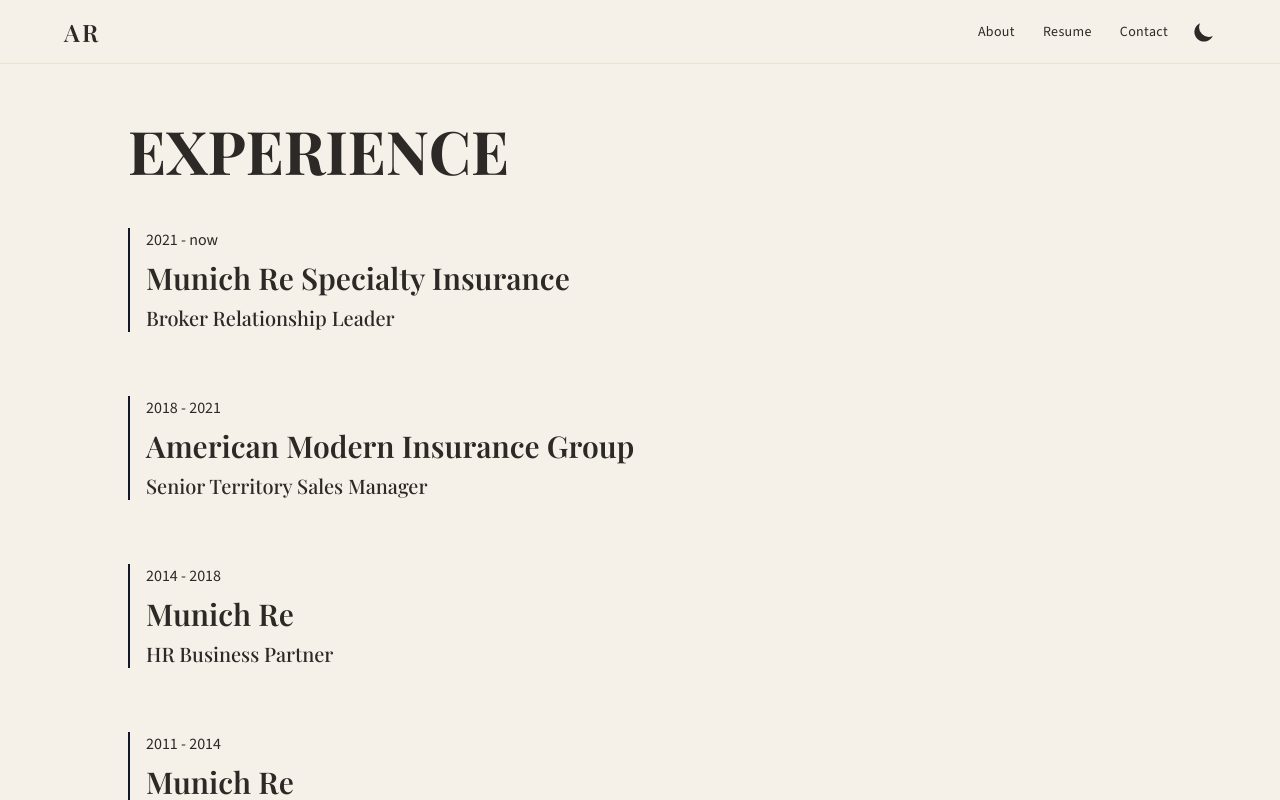
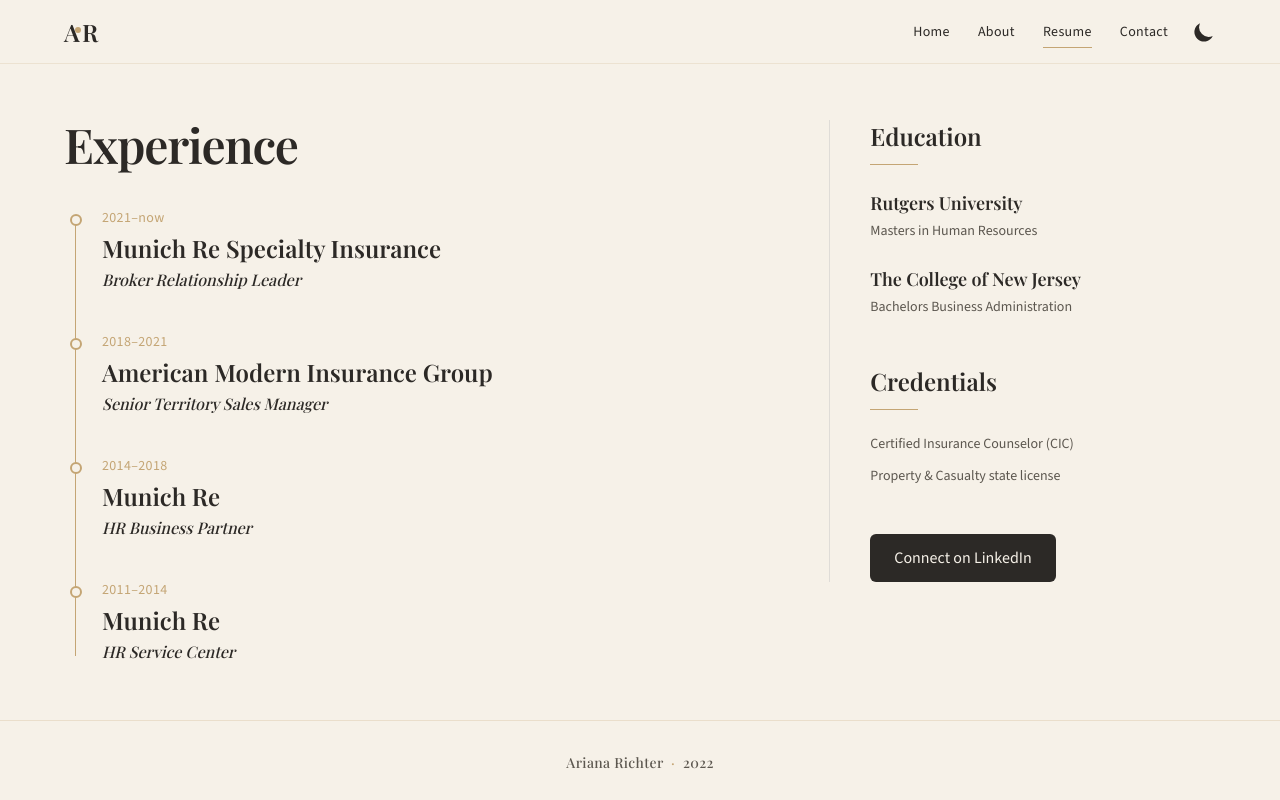
Before and after one commit to car-r/ariana, a Next.js app: page /resume in a window 1280 px wide. Shown: the top 800 px of the page. Built offline with nearby package versions, Linux system fonts and the light colour scheme.

Commit message:
Restyle About and Resume to match the cream brand mockups.

```diff
--- a/components/Navbar.js
+++ b/components/Navbar.js
@@ -1,4 +1,5 @@
 import Link from 'next/link'
+import { useRouter } from 'next/router'
 import { MenuIcon } from '@heroicons/react/solid'
 import { XIcon } from '@heroicons/react/solid'
 import {useTheme} from "next-themes"
@@ -6,6 +7,7 @@
 import{SunIcon ,MoonIcon} from "@heroicons/react/solid"
 
 const Navbar = ({toggle, isOpen}) => {
+    const router = useRouter()
     const [mounted, setMounted] = useState(false);
     const {systemTheme , theme, setTheme} = useTheme ();
 
@@ -31,27 +33,44 @@
       }
    }
 
-    const linkClass =
-        "py-1 px-3 rounded-full text-sm tracking-wide hover:text-gold-dark transition-colors dark:hover:text-gold-light"
+    const navItemClass = (href) => {
+        const active = router.pathname === href
+        return "relative py-1 px-3 text-sm tracking-wide hover:text-gold-dark transition-colors dark:hover:text-gold-light" + (active ? " text-charcoal dark:text-stone-100" : "")
+    }
 
     return (
         <nav className="sticky top-0 z-50 h-16 border-b border-gold/20 bg-cream text-charcoal dark:border-stone-700 dark:bg-black dark:text-stone-300">
             <div className="mx-auto flex h-full w-11/12 max-w-6xl items-center justify-between">
                 <Link href="/">
-                    <a className="font-serif text-2xl font-semibold tracking-[0.12em]">AR</a>
+                    <a className="relative font-serif text-2xl font-semibold tracking-[0.12em]">
+                        AR
+                        <span className="absolute left-[11px] top-[11px] h-1.5 w-1.5 rounded-full bg-gold" aria-hidden="true" />
+                    </a>
                 </Link>
                 <div className="hidden items-center gap-1 md:flex">
+                    <Link href="/">
+                        <a className={navItemClass('/')}>
+                            Home
+                            {router.pathname === '/' ? <span className="absolute inset-x-3 -bottom-0.5 h-px bg-gold" aria-hidden="true" /> : null}
+                        </a>
+                    </Link>
                     <Link href="/about">
-                        <a className={linkClass}>About</a>
+                        <a className={navItemClass('/about')}>
+                            About
+                            {router.pathname === '/about' ? <span className="absolute inset-x-3 -bottom-0.5 h-px bg-gold" aria-hidden="true" /> : null}
+                        </a>
                     </Link>
                     <Link href="/resume">
-                        <a className={linkClass}>Resume</a>
+                        <a className={navItemClass('/resume')}>
+                            Resume
+                            {router.pathname === '/resume' ? <span className="absolute inset-x-3 -bottom-0.5 h-px bg-gold" aria-hidden="true" /> : null}
+                        </a>
                     </Link>
                     <a
                         href="https://www.linkedin.com/in/arianarichter24"
                         target="_blank"
                         rel="noopener noreferrer"
-                        className={linkClass}
+                        className="relative py-1 px-3 text-sm tracking-wide hover:text-gold-dark transition-colors dark:hover:text-gold-light"
                     >
                         Contact
                     </a>
--- a/components/Sidebar.js
+++ b/components/Sidebar.js
@@ -1,9 +1,11 @@
 import Link from 'next/link'
+import { useRouter } from 'next/router'
 import {useTheme} from "next-themes"
 import {useState, useEffect} from "react"
 import{SunIcon ,MoonIcon} from "@heroicons/react/solid"
 
 const Sidebar = ({toggle, isOpen}) => {
+    const router = useRouter()
     const [mounted, setMounted] = useState(false);
     const {systemTheme , theme, setTheme} = useTheme ();
 
@@ -29,6 +31,13 @@
       }
    }
 
+    const itemClass = (href) => {
+        const active = router.pathname === href
+        return `h-10 px-4 flex items-center text-xl rounded-lg hover:bg-cream-200 dark:hover:bg-stone-700 hover:-translate-y-0.5 transition-all ease-in-out ${
+            active ? 'text-gold-dark dark:text-gold-light' : ''
+        }`
+    }
+
     return (
         <div className={
             isOpen ? `bg-cream dark:bg-stone-900 min-h-screen fixed z-50 w-10/12 px-2 transform transition duration-200 ease-in-out md:hidden`
@@ -36,18 +45,24 @@
             }
             onClick={toggle}
             >
-            <div className="font-serif text-2xl font-semibold tracking-[0.12em] py-4 px-4">
+            <div className="relative font-serif text-2xl font-semibold tracking-[0.12em] py-4 px-4">
                 <Link href="/">AR</Link>
+                <span className="absolute left-[27px] top-[27px] h-1.5 w-1.5 rounded-full bg-gold" aria-hidden="true" />
             </div>
             <nav className="">
                 <div className="grid grid-cols-1 gap-4">
+                    <Link href="/">
+                        <a className={itemClass('/')}>
+                            Home
+                        </a>
+                    </Link>
                     <Link href="/about">
-                        <a className="h-10 px-4 flex items-center text-xl rounded-lg hover:bg-cream-200 dark:hover:bg-stone-700 hover:-translate-y-0.5 transition-all ease-in-out">
+                        <a className={itemClass('/about')}>
                             About
                         </a>
                     </Link>
                     <Link href="/resume">
-                        <a className="h-10 px-4 flex items-center text-xl rounded-lg hover:bg-cream-200 dark:hover:bg-stone-700 hover:-translate-y-0.5 transition-all ease-in-out">
+                        <a className={itemClass('/resume')}>
                             Resume
                         </a>
                     </Link>
--- a/pages/about.js
+++ b/pages/about.js
@@ -1,38 +1,127 @@
+import Head from 'next/head'
 import Image from 'next/image'
-import brl from '../public/BRL.png'
+import {
+    AcademicCapIcon,
+    IdentificationIcon,
+    SparklesIcon,
+    TranslateIcon,
+    BadgeCheckIcon,
+    StarIcon,
+} from '@heroicons/react/outline'
+
+const facts = [
+    {
+        title: 'Education',
+        icon: AcademicCapIcon,
+        items: [
+            'The College of New Jersey, B.A. Business Administration & Marketing',
+            'Rutgers University, M.S. HR Management',
+        ],
+    },
+    {
+        title: 'Licenses',
+        icon: IdentificationIcon,
+        items: [
+            'Certified Insurance Counselor (CIC)',
+            'Property & Casualty state license',
+        ],
+    },
+    {
+        title: 'Languages',
+        icon: TranslateIcon,
+        items: ['Fluent in Spanish'],
+    },
+    {
+        title: 'Outside work',
+        icon: SparklesIcon,
+        items: ['Traveling, cooking, riding her e-bike, and improving her golf game'],
+    },
+]
+
+const pills = [
+    { label: 'CIC', icon: BadgeCheckIcon },
+    { label: 'APCIA Emerging Leaders', icon: StarIcon },
+    { label: 'West Region MVP', icon: SparklesIcon },
+]
 
 export default function About() {
     return (
-        <div className="flex flex-col w-11/12 mx-auto justify-center items-center mt-16 max-w-3xl">
-            <Image src={brl} className="rounded-lg" alt="ariana richter BRL"/>
-            <div className="flex flex-col w-full mb-14">
-                <h1 className="text-3xl my-8 md:text-4xl ">{`Hi. I'm Ariana Richter`}</h1>
-                <p className="mb-4">
-                    {`I joined Munich Re in 2010 and have held various roles across three different entities. My career
-                    started in Human Resources in the Princeton, NJ Headquarters and later went on to the American Modern
-                    Insurance Group Sales team to manage the Northern California & Northern Nevada territories where I was
-                    awarded West Region MVP. I then assumed the Broker Relationship Leader role on the Munich Re Specialty
-                    Insurance Distribution team in June 2021 and am an Ambassador for the Cross Platform Team.`}
-                </p>
-                <p className="mb-4">
-                    {`I live with my husband Carson in sunny Scottsdale, Arizona. I graduated with a Bachelor’s Degree
-                    in Business Administration &amp; Marketing from The College of New Jersey and also hold a Master’s in HR
-                    Management from Rutgers University. I'm a Certified Insurance Counselor (CIC) and have a Property &
-                    Casualty State License.`}
-                </p>
-                <p className="mb-4">
-                    {`I've also won several awards at Munich Re and was part of the 2021 Class of
-                    Emerging Leaders issued by the APCIA. Little known fact about me: I was born in Argentina and am
-                    fluent in Spanish. My hobbies include traveling, cooking, riding my e-bike and continuing to improve my golf
-                    game.`}
-                </p>
-                <p className="mb-4">
-                    {`As a BRL, I'm responsible for the partnership between Munich Re and Alliant. I'm also an embedded
-                    distribution resource within the Insurance Programs practice.`}
-                </p>
-                <p>Ariana</p>
+        <div className="w-full bg-cream text-charcoal dark:bg-black dark:text-stone-300">
+            <Head>
+                <title>About — Ariana Richter</title>
+            </Head>
+            <div className="mx-auto w-11/12 max-w-6xl py-10 md:py-14">
+                <div className="flex flex-col gap-12 lg:flex-row lg:items-start lg:gap-16">
+                    <div className="lg:w-[55%]">
+                        <h1 className="font-serif text-5xl font-semibold tracking-tight text-charcoal md:text-6xl dark:text-stone-200">
+                            About
+                        </h1>
+                        <div className="mt-4 h-px w-16 bg-gold" />
+
+                        <div className="mt-8 space-y-5 text-base leading-relaxed text-charcoal dark:text-stone-300 md:text-[1.05rem]">
+                            <p>
+                                Ariana joined Munich Re in 2010 and has held roles across three entities. She started in Human Resources at the Princeton headquarters, then moved to American Modern sales covering Northern California and Northern Nevada, where she was named West Region MVP.
+                            </p>
+                            <p>
+                                She has served as Broker Relationship Leader on the Munich Re Specialty Insurance Distribution team since June 2021 and is an Ambassador for the Cross Platform Team. She is responsible for the Munich Re / Alliant partnership and is an embedded resource in the Insurance Programs practice.
+                            </p>
+                            <p>
+                                She lives in Scottsdale with her husband Carson. Born in Argentina, she is fluent in Spanish.
+                            </p>
+                            <p>
+                                She earned a Bachelor’s in Business Administration & Marketing from The College of New Jersey and a Master’s in HR Management from Rutgers University.
+                            </p>
+                        </div>
+
+                        <div className="mt-10 grid grid-cols-1 gap-4 sm:grid-cols-2">
+                            {facts.map((fact) => (
+                                <div
+                                    key={fact.title}
+                                    className="rounded-xl bg-cream-200 p-5 dark:bg-stone-900"
+                                >
+                                    <fact.icon className="h-5 w-5 text-gold" aria-hidden="true" />
+                                    <h2 className="mt-3 font-serif text-lg font-semibold text-charcoal dark:text-stone-200">
+                                        {fact.title}
+                                    </h2>
+                                    <ul className="mt-2 space-y-1 text-sm leading-relaxed text-charcoal-muted dark:text-stone-400">
+                                        {fact.items.map((item) => (
+                                            <li key={item}>{item}</li>
+                                        ))}
+                                    </ul>
+                                </div>
+                            ))}
+                        </div>
+                    </div>
+
+                    <div className="lg:w-[42%] lg:flex-shrink-0">
+                        <div className="relative overflow-hidden rounded-2xl shadow-[0_16px_40px_rgba(44,41,38,0.14)] dark:shadow-[0_16px_40px_rgba(0,0,0,0.45)]">
+                            <Image
+                                src="/headshot.JPG"
+                                alt="Ariana Richter"
+                                width={720}
+                                height={900}
+                                priority
+                                className="h-auto w-full object-cover"
+                            />
+                            <div className="absolute inset-x-0 bottom-0 flex items-center gap-3 bg-charcoal/90 px-5 py-3">
+                                <p className="font-serif text-cream">Meet Ariana Richter</p>
+                                <div className="h-px flex-1 bg-gold" />
+                            </div>
+                        </div>
+                        <div className="mt-5 flex flex-wrap items-center gap-2">
+                            {pills.map((pill) => (
+                                <span
+                                    key={pill.label}
+                                    className="inline-flex items-center gap-1.5 rounded-full border border-gold/50 bg-white/40 px-3 py-1 text-sm text-charcoal dark:border-gold/40 dark:bg-stone-900/60 dark:text-stone-300"
+                                >
+                                    <pill.icon className="h-4 w-4 text-gold" aria-hidden="true" />
+                                    {pill.label}
+                                </span>
+                            ))}
+                        </div>
+                    </div>
+                </div>
             </div>
-
         </div>
     )
 }
--- a/pages/resume.js
+++ b/pages/resume.js
@@ -1,36 +1,120 @@
+import Head from 'next/head'
+
+const roles = [
+    {
+        dates: '2021–now',
+        company: 'Munich Re Specialty Insurance',
+        title: 'Broker Relationship Leader',
+    },
+    {
+        dates: '2018–2021',
+        company: 'American Modern Insurance Group',
+        title: 'Senior Territory Sales Manager',
+    },
+    {
+        dates: '2014–2018',
+        company: 'Munich Re',
+        title: 'HR Business Partner',
+    },
+    {
+        dates: '2011–2014',
+        company: 'Munich Re',
+        title: 'HR Service Center',
+    },
+]
+
+const education = [
+    {
+        school: 'Rutgers University',
+        degree: 'Masters in Human Resources',
+    },
+    {
+        school: 'The College of New Jersey',
+        degree: 'Bachelors Business Administration',
+    },
+]
+
+const credentials = [
+    'Certified Insurance Counselor (CIC)',
+    'Property & Casualty state license',
+]
+
 export default function Resume() {
     return (
-        <div className='w-11/12 max-w-5xl mx-auto mt-14'>
-            <h2 className='text-4xl sm:text-6xl font-bold mb-12'>EXPERIENCE</h2>
-            <div className='border-l-2 border-gray-900 pl-4 mb-16 dark:border-stone-700'>
-                <p className='font-light '>2021 - now</p>
-                <h3 className='text-2xl md:text-3xl font-semibold my-2'>Munich Re Specialty Insurance</h3>
-                <h4 className='text-lg md:text-xl'>Broker Relationship Leader</h4>
-            </div>
-            <div className='border-l-2 border-gray-900 pl-4 mb-16 dark:border-stone-700'>
-                <p className='font-light '>2018 - 2021</p>
-                <h3 className='text-2xl md:text-3xl font-semibold my-2'>American Modern Insurance Group</h3>
-                <h4 className='text-lg md:text-xl'>Senior Territory Sales Manager</h4>
-            </div>
-            <div className='border-l-2 border-gray-900 pl-4 mb-16 dark:border-stone-700'>
-                <p className='font-light '>2014 - 2018</p>
-                <h3 className='text-2xl md:text-3xl font-semibold my-2'>Munich Re</h3>
-                <h4 className='text-lg md:text-xl'>HR Business Partner</h4>
-            </div>
-            <div className='border-l-2 border-gray-900 pl-4 mb-16 dark:border-stone-700'>
-                <p className='font-light '>2011 - 2014</p>
-                <h3 className='text-2xl md:text-3xl font-semibold my-2'>Munich Re</h3>
-                <h4 className='text-lg md:text-xl'>HR Service Center</h4>
-            </div>
-            <div>
-                <h2 className='text-4xl sm:text-6xl font-bold mb-12 mt-28'>EDUCATION</h2>
-                <div className='border-l-2 border-gray-900 pl-4 mb-16 dark:border-stone-700'>
-                    <h3 className='text-2xl md:text-3xl font-semibold my-2'>Rutgers University</h3>
-                    <h4 className='text-lg md:text-xl'>Masters in Human Resources</h4>
-                </div>
-                <div className='border-l-2 border-gray-900 pl-4 mb-16 dark:border-stone-700'>
-                    <h3 className='text-2xl md:text-3xl font-semibold my-2'>The College of New Jersey</h3>
-                    <h4 className='text-lg md:text-xl'>Bachelors Business Administration</h4>
+        <div className="w-full bg-cream text-charcoal dark:bg-black dark:text-stone-300">
+            <Head>
+                <title>Resume — Ariana Richter</title>
+            </Head>
+            <div className="mx-auto w-11/12 max-w-6xl py-10 md:py-14">
+                <div className="flex flex-col gap-12 lg:flex-row lg:items-start">
+                    <div className="lg:w-[65%] lg:pr-14">
+                        <h1 className="font-serif text-4xl font-semibold tracking-tight text-charcoal md:text-5xl dark:text-stone-200">
+                            Experience
+                        </h1>
+
+                        <div className="relative mt-10 ml-1.5">
+                            <div className="absolute left-[5px] top-2 bottom-2 w-px bg-gold" aria-hidden="true" />
+                            <div>
+                                {roles.map((role) => (
+                                    <div key={`${role.company}-${role.dates}`} className="relative pb-10 pl-8 last:pb-0">
+                                        <span
+                                            className="absolute left-0 top-1.5 h-3 w-3 rounded-full border-2 border-gold bg-cream dark:bg-black"
+                                            aria-hidden="true"
+                                        />
+                                        <p className="text-sm tracking-wide text-gold">{role.dates}</p>
+                                        <h2 className="mt-1 font-serif text-xl font-semibold text-charcoal md:text-2xl dark:text-stone-200">
+                                            {role.company}
+                                        </h2>
+                                        <p className="mt-1 font-serif italic text-charcoal dark:text-stone-300">
+                                            {role.title}
+                                        </p>
+                                    </div>
+                                ))}
+                            </div>
+                        </div>
+                    </div>
+
+                    <aside className="lg:w-[35%] lg:border-l lg:border-stone-300/70 lg:pl-10 dark:lg:border-stone-700">
+                        <section>
+                            <h2 className="font-serif text-2xl font-semibold text-charcoal dark:text-stone-200">
+                                Education
+                            </h2>
+                            <div className="mt-3 h-px w-12 bg-gold" />
+                            <div className="mt-6 space-y-6">
+                                {education.map((item) => (
+                                    <div key={item.school}>
+                                        <h3 className="font-serif text-lg font-semibold text-charcoal dark:text-stone-200">
+                                            {item.school}
+                                        </h3>
+                                        <p className="mt-1 text-sm text-charcoal-muted dark:text-stone-400">
+                                            {item.degree}
+                                        </p>
+                                    </div>
+                                ))}
+                            </div>
+                        </section>
+
+                        <section className="mt-12">
+                            <h2 className="font-serif text-2xl font-semibold text-charcoal dark:text-stone-200">
+                                Credentials
+                            </h2>
+                            <div className="mt-3 h-px w-12 bg-gold" />
+                            <ul className="mt-6 space-y-3 text-sm text-charcoal-muted dark:text-stone-400">
+                                {credentials.map((item) => (
+                                    <li key={item}>{item}</li>
+                                ))}
+                            </ul>
+                        </section>
+
+                        <a
+                            href="https://www.linkedin.com/in/arianarichter24"
+                            target="_blank"
+                            rel="noopener noreferrer"
+                            className="mt-12 inline-flex items-center justify-center rounded-md bg-charcoal px-6 py-3 text-center font-medium text-cream transition hover:bg-charcoal/90 dark:bg-stone-200 dark:text-black dark:hover:bg-white"
+                        >
+                            Connect on LinkedIn
+                        </a>
+                    </aside>
                 </div>
             </div>
         </div>
```
Also changed, not shown: 1 other file (tests, documents, lock files or other folders).
